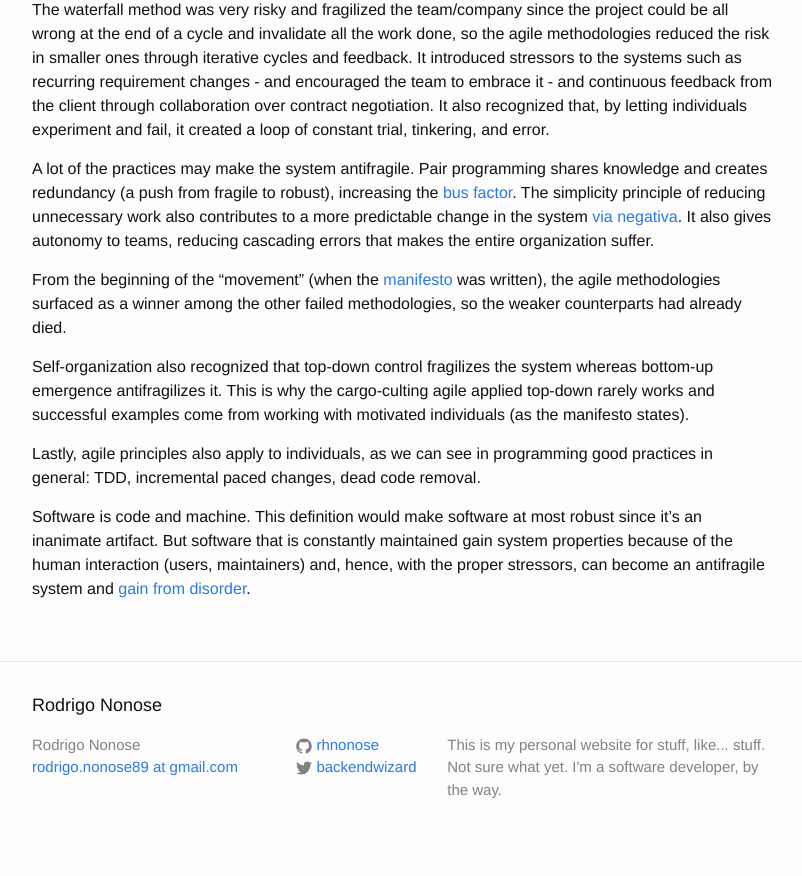
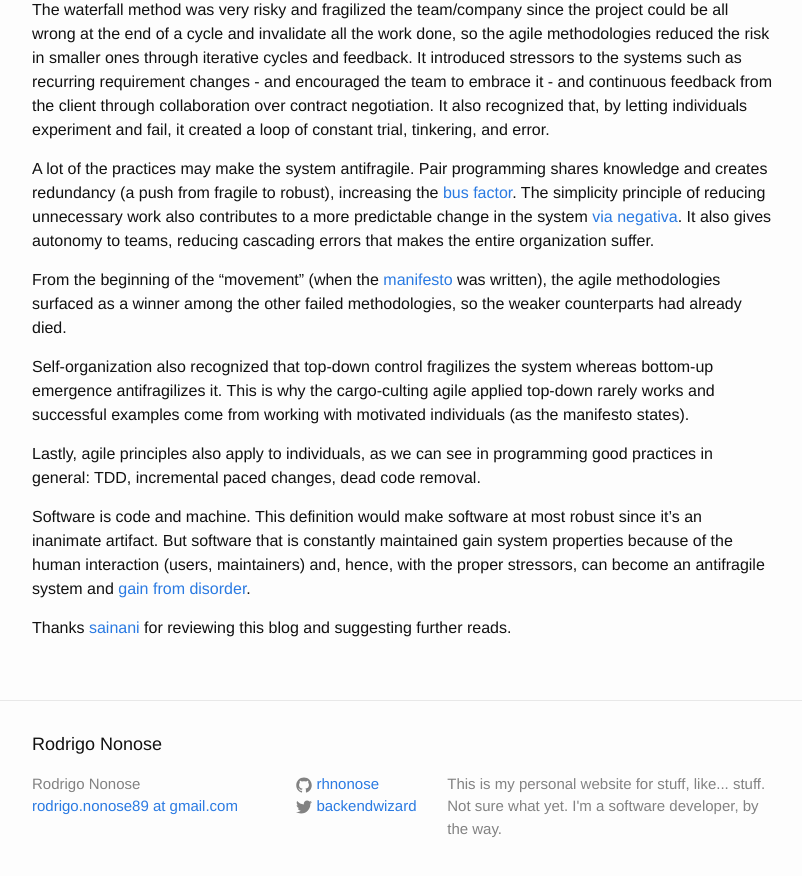
Before and after one commit to rhnonose/rhnonose.github.io, a Jekyll site: the page built from _posts/2020-02-21-antifragile.md, in a window 1280 px wide and 900 px high, scrolled down 735 px. Shown: the top 876 px of the window, without its empty margins (238-1040 px from the left). Built offline with Jekyll 4.4.1, drawn with Linux system fonts in a browser that asks for light colours.

Commit message:
Credit saiani

```diff
--- a/_posts/2020-02-21-antifragile.md
+++ b/_posts/2020-02-21-antifragile.md
@@ -41,6 +41,8 @@ Software is code and machine.
 This definition would make software at most robust since it's an inanimate artifact.
 But software that is constantly maintained gain system properties because of the human interaction (users, maintainers) and, hence, with the proper stressors, can become an antifragile system and [gain from disorder][chaos monkey].
 
+Thanks [sainani][saiani] for reviewing this blog and suggesting further reads.
+
 [agile meetup]: https://www.meetup.com/developerparana/events/268765209/)
 [antifragile]: https://en.wikipedia.org/wiki/Antifragile
 [taleb]: https://en.wikipedia.org/wiki/Nassim_Nicholas_Taleb
```
Also changed, not shown: other parts of _posts/2020-02-21-antifragile.md (+1 -0 lines).
